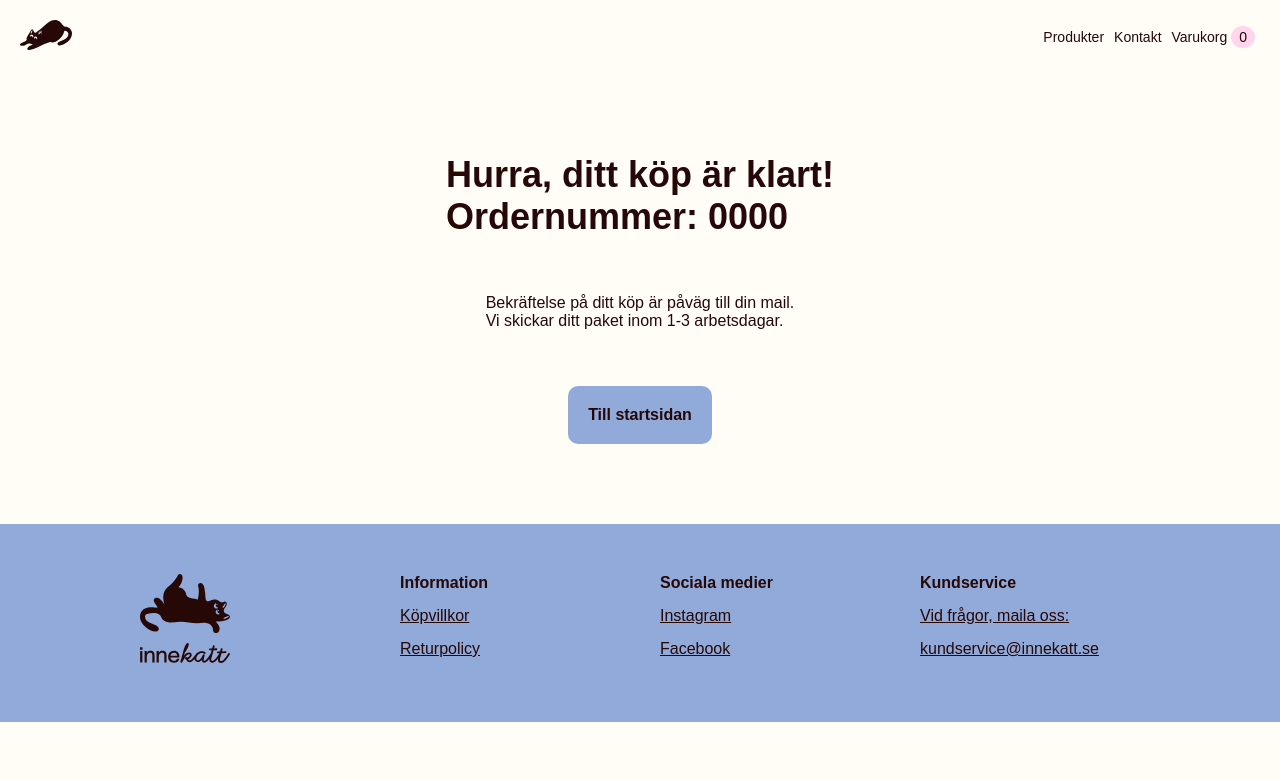
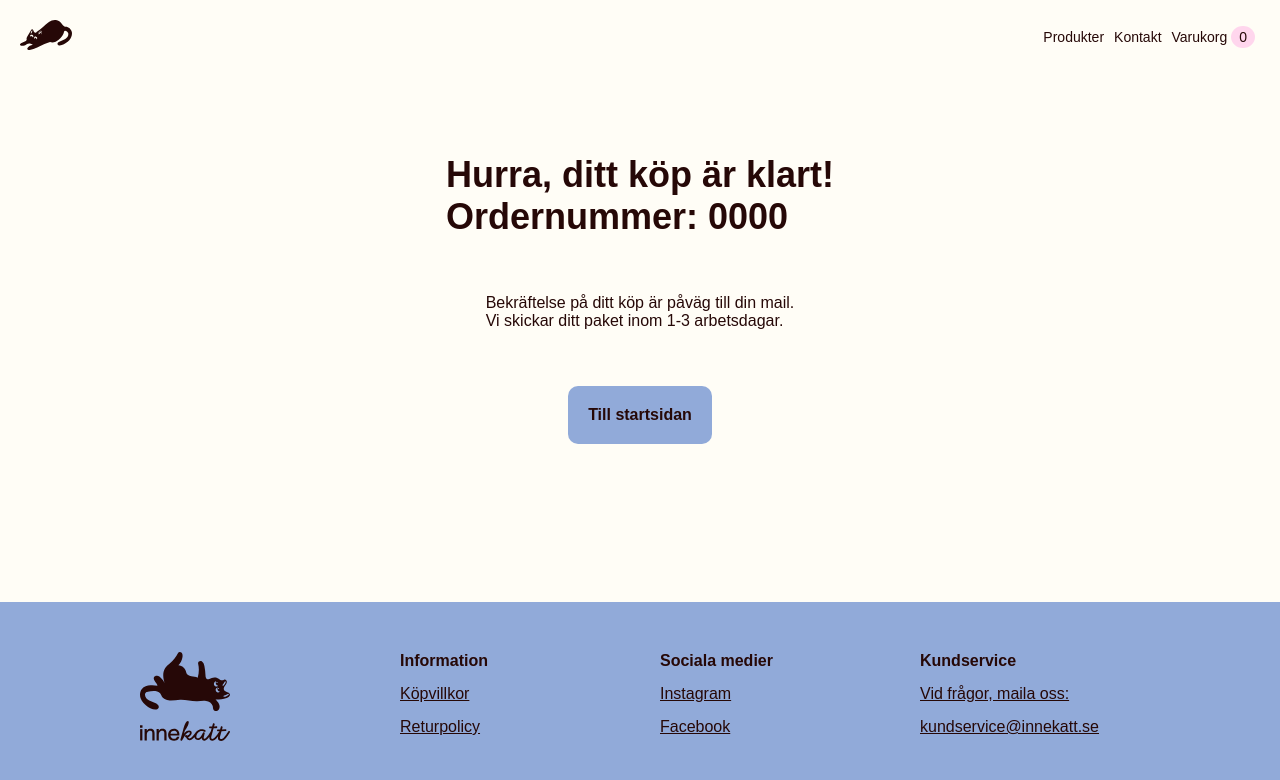
Before and after one commit to fridapalms/innekatt-webshop, a website built with Vite: page confirmation.html in a window 1280 px wide. Built offline with nearby package versions, Linux system fonts and the light colour scheme; a web font is replaced by a local one.

Commit message:
fixed confirmation

```diff
--- a/src/scss/_footer.scss
+++ b/src/scss/_footer.scss
@@ -11,6 +11,7 @@ footer {
   gap: 40px;
   padding: 50px 40px;
   background-color: $sky-blue;
+  bottom: 0px;
 
   .footer-row-1 {
     display: flex;
--- a/src/scss/_products.scss
+++ b/src/scss/_products.scss
@@ -9,6 +9,7 @@
   gap: 40px;
   padding: 80px 40px;
   background-color: $cream-beige;
+  flex: 1;
 }
 
 h1 {
--- a/src/scss/style.scss
+++ b/src/scss/style.scss
@@ -19,4 +19,5 @@
   display: flex;
   flex-direction: column;
   align-items: center;
+  min-height: 100vh;
 }
```
